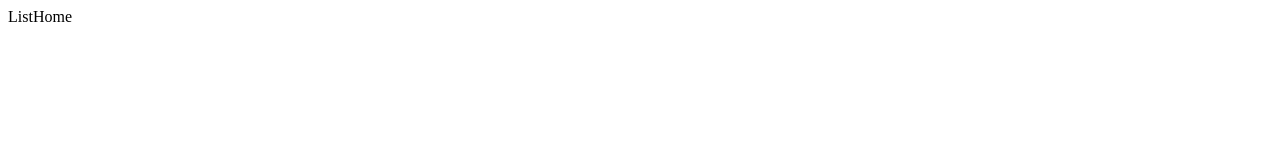
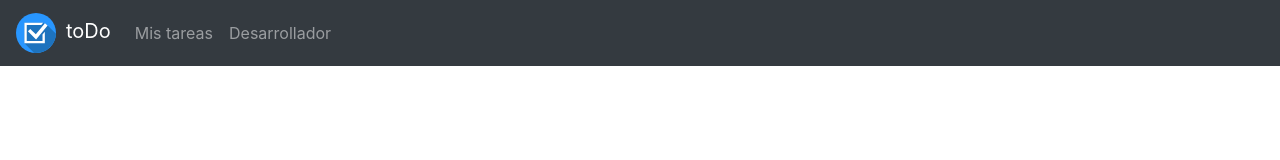
Before and after one commit to iRetray/toDoApp, a React app in the folder todo/: page /home in a window 1280 px wide. Built offline with nearby package versions, Linux system fonts and the light colour scheme.

Commit message:
Terminado componente NavBar

```diff
--- a/todo/package.json
+++ b/todo/package.json
@@ -6,6 +6,7 @@
     "@testing-library/jest-dom": "^4.2.4",
     "@testing-library/react": "^9.5.0",
     "@testing-library/user-event": "^7.2.1",
+    "bootstrap": "^4.5.0",
     "react": "^16.13.1",
     "react-dom": "^16.13.1",
     "react-router-dom": "^5.2.0",
--- a/todo/public/index.html
+++ b/todo/public/index.html
@@ -9,8 +9,6 @@
       name="description"
       content="Web site created using create-react-app"
     />
-    <link rel="apple-touch-icon" href="%PUBLIC_URL%/logo192.png" />
-    <link rel="manifest" href="%PUBLIC_URL%/manifest.json" />
     <title>ToDo List</title>
   </head>
   <body>
--- a/todo/src/ToDo.js
+++ b/todo/src/ToDo.js
@@ -4,6 +4,7 @@ import ListHome from './components/ListHome'
 import AddTask from './components/AddTask'
 import DevInfo from './components/DevInfo'
 import NotFound from './components/NotFound'
+import Tasks from './components/Tasks'
 
 export default class ToDo extends React.Component {
     render() {
@@ -11,6 +12,7 @@ export default class ToDo extends React.Component {
             <BrowserRouter>
                 <Switch>
                     <Route exact path="/home" component={ ListHome }/>
+                    <Route exact path="/home/tasks" component={ Tasks }/>
                     <Route exact path="/home/add" component={ AddTask }/>
                     <Route exact path="/home/dev" component={ DevInfo }/>
                     <Route component={ NotFound }/>
--- a/todo/src/components/DevInfo.js
+++ b/todo/src/components/DevInfo.js
@@ -4,7 +4,7 @@ export default class DevInfo extends React.Component {
     render() {
         return(
             <div>
-                DevInfo
+                Iconos diseñados por <a href="https://www.flaticon.es/autores/freepik" title="Freepik">Freepik</a> from <a href="https://www.flaticon.es/" title="Flaticon"> www.flaticon.es</a>
             </div>
         )
     }
--- a/todo/src/components/ListHome.js
+++ b/todo/src/components/ListHome.js
@@ -1,10 +1,11 @@
 import React from 'react'
+import NavBar from './NavBar'
 
 export default class ListHome extends React.Component {
     render() {
         return(
             <div>
-                ListHome
+                <NavBar />
             </div>
         )
     }
--- /dev/null
+++ b/todo/src/components/NavBar.js
@@ -0,0 +1,27 @@
+import React from 'react'
+import { Link } from 'react-router-dom'
+import iconNav from '../img/tareas.svg'
+import './styles/NavBar.css'
+
+export default class NavBar extends React.Component {
+    render() {
+        return(
+            <nav className="navbar navbar-expand-md navbar-dark fixed-top bg-dark">
+                <Link className="navbar-brand" to="/home">
+                    <img src={iconNav} width="40" height="40" alt="" className="icon"/>
+                    toDo
+                </Link>
+                <div className="collapse navbar-collapse" id="navbarCollapse">
+                    <ul className="navbar-nav mr-auto">
+                        <li className="nav-item">
+                            <Link className="nav-link" to="/home/tasks">Mis tareas</Link>
+                        </li>
+                        <li className="nav-item">
+                            <Link className="nav-link" to="/home/dev">Desarrollador</Link>
+                        </li>
+                    </ul>
+                </div>
+            </nav>
+        )
+    }
+}
--- a/todo/src/components/NotFound.js
+++ b/todo/src/components/Tasks.js
@@ -1,10 +1,10 @@
 import React from 'react'
 
-export default class NotFound extends React.Component {
+export default class Tasks extends React.Component {
     render() {
         return(
             <div>
-                NotFound
+                Tasks
             </div>
         )
     }
--- /dev/null
+++ b/todo/src/components/styles/NavBar.css
@@ -0,0 +1,3 @@
+.icon {
+    margin-right: 10px;
+}
--- a/todo/src/index.js
+++ b/todo/src/index.js
@@ -1,5 +1,6 @@
 import React from 'react';
 import ReactDOM from 'react-dom';
 import ToDo from './ToDo';
+import 'bootstrap/dist/css/bootstrap.min.css';
 
 ReactDOM.render(<ToDo />, document.getElementById('app'));
```
Also changed, not shown: todo/src/img/tareas.svg (added), 1 other file.
